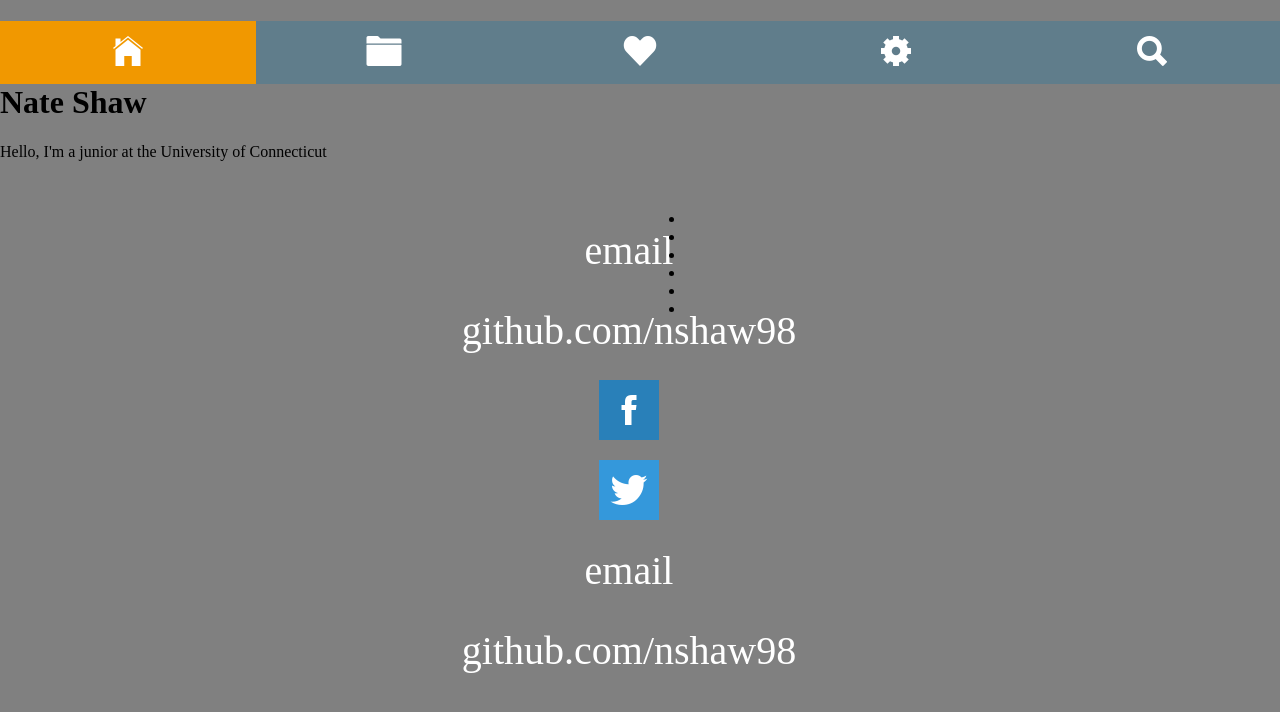
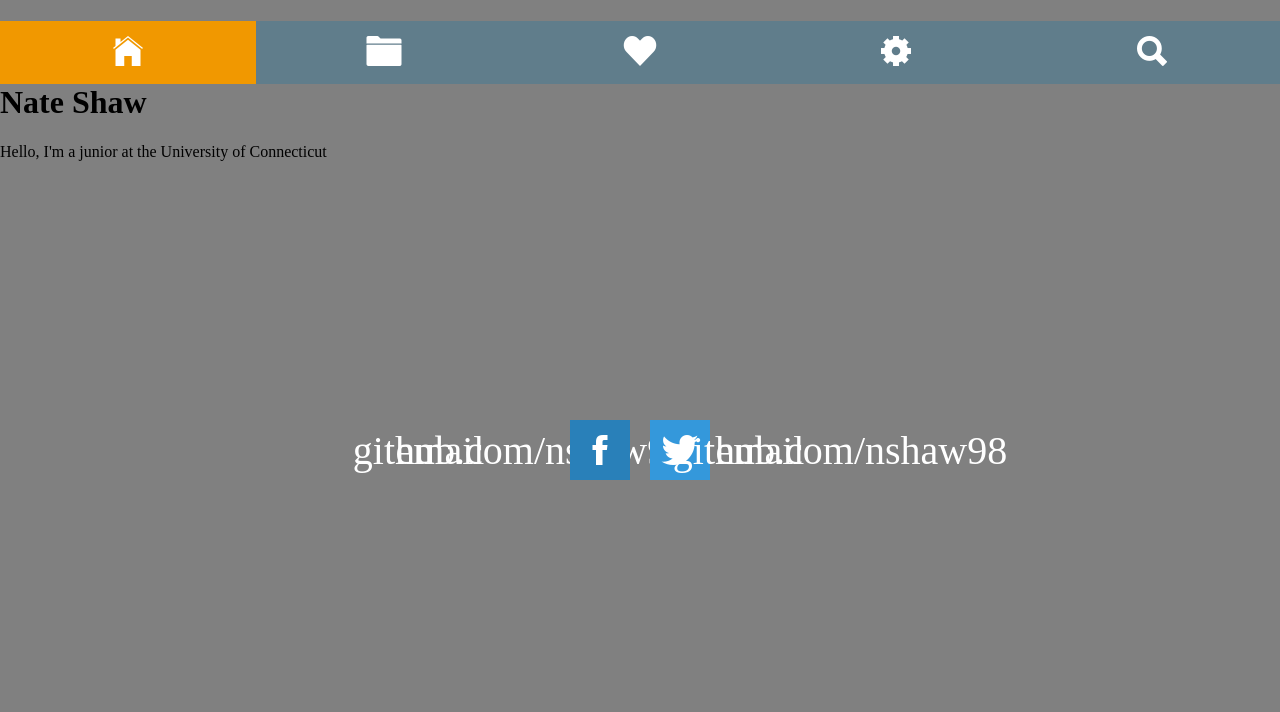
Before and after one commit to nshaw98/aboutnathan.github.io, a Jekyll site: the page built from index.html, in a window 1280 px wide. Shown: the top 712 px of the page. Built offline with Jekyll 4.4.1, drawn with Linux system fonts in a browser that asks for light colours.

Commit message:
Update default.html

```diff
--- a/_layouts/default.html
+++ b/_layouts/default.html
@@ -23,12 +23,12 @@
 			</div><!-- /.container -->
 			<footer>
 	    		<div class="box">
-				<li><a href="mailto:nathan.shaw@uconn.edu.com">email</a></li>
-	        		<li><a href="https://github.com/nshaw98">github.com/nshaw98</a></li>
-				<li><a class="fb ion-social-facebook" href="#"></a></li>
-	        		<li><a class="tw ion-social-twitter" href="#"></a></li>
-				<li><a href="mailto:nathan.shaw@uconn.edu.com">email</a></li>
-	        		<li><a href="https://github.com/nshaw98">github.com/nshaw98</a></li>
+				<a href="mailto:nathan.shaw@uconn.edu.com">email</a>
+	        		<a href="https://github.com/nshaw98">github.com/nshaw98</a>
+				<a class="fb ion-social-facebook" href="#"></a>
+	        		<a class="tw ion-social-twitter" href="#"></a>
+				<a href="mailto:nathan.shaw@uconn.edu.com">email</a>
+	        		<a href="https://github.com/nshaw98">github.com/nshaw98</a>
 				</ul>
 			</footer>
 		</body>
```
